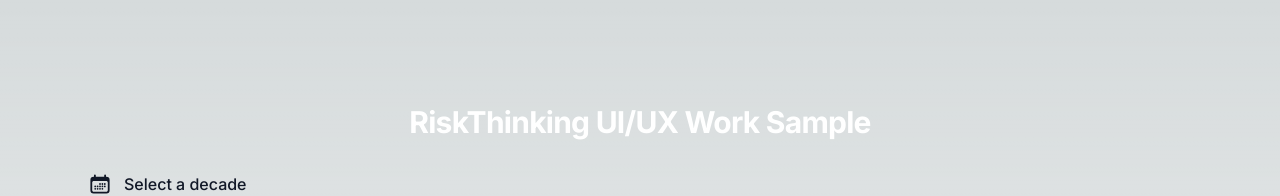
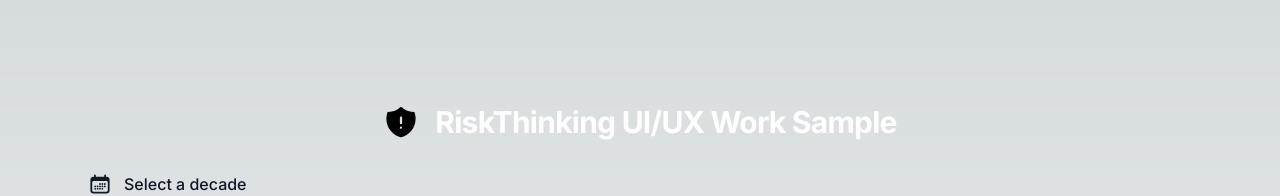
Before and after one commit to amansingh7010/risk-viz, a Next.js app: page / in a window 1280 px wide. Shown: the top 196 px of the page. Built offline with nearby package versions, Linux system fonts and the light colour scheme.

Commit message:
make me stop with the icons

```diff
--- a/src/app/page.tsx
+++ b/src/app/page.tsx
@@ -1,5 +1,6 @@
 import RiskApp from './components/RiskApp'
 import { loadData, getMaxYear, getMinYear } from './services/data'
+import { ShieldExclamationIcon } from '@heroicons/react/24/solid'
 
 export default async function Home() {
 
@@ -9,7 +10,10 @@ export default async function Home() {
     <main className="flex min-h-screen flex-col items-center justify-start p-20">
       <header>
         <div className="mx-auto max-w-7xl px-4 py-6 sm:px-6 lg:px-8">
-          <h1 className="text-3xl font-bold tracking-tight text-white">RiskThinking UI/UX Work Sample</h1>
+          <div className="flex">
+            <ShieldExclamationIcon className="w-9 mr-4" />
+            <h1 className="text-3xl font-bold tracking-tight text-white">RiskThinking UI/UX Work Sample</h1>
+          </div>
         </div>
       </header>
       <div className="z-10 w-full max-w-12xl items-center justify-between lg:flex">
```
